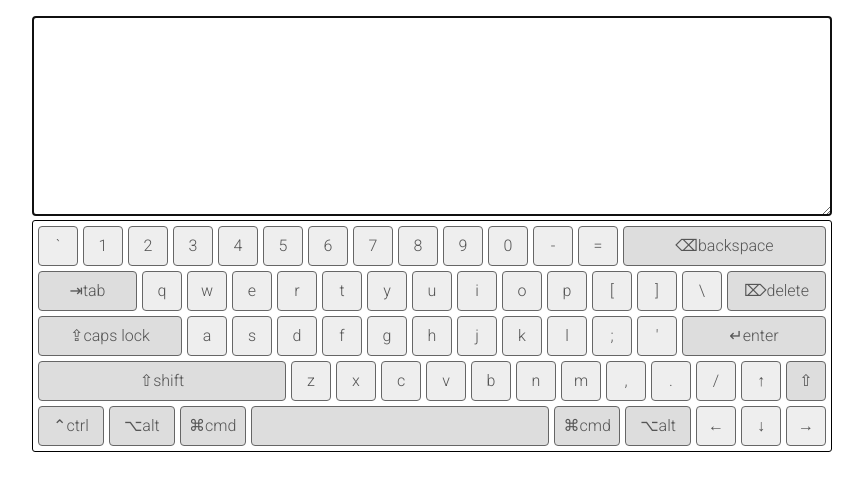
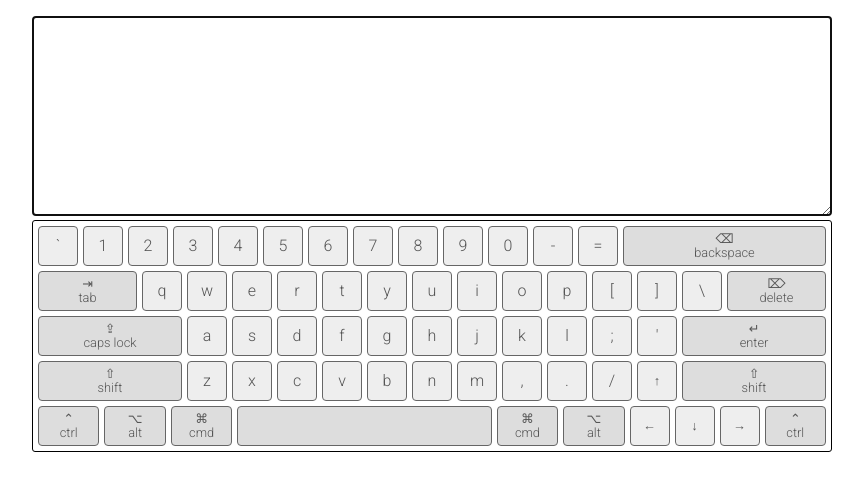
Before and after one commit to phoinixru/virtual-keyboard, a website with bundled scripts: page index.html in a window 1280 px wide. Shown: the whole page, without its empty margins (208-1071 px from the left). Built offline with nearby package versions, Linux system fonts and the light colour scheme.

Commit message:
fix: add right control button

```diff
--- a/assets/js/keyboard.js
+++ b/assets/js/keyboard.js
@@ -19,7 +19,7 @@ const LAYOUT = [
   ['Tab', 'KeyQ', 'KeyW', 'KeyE', 'KeyR', 'KeyT', 'KeyY', 'KeyU', 'KeyI', 'KeyO', 'KeyP', 'BracketLeft', 'BracketRight', 'Backslash', 'Delete'],
   ['CapsLock', 'KeyA', 'KeyS', 'KeyD', 'KeyF', 'KeyG', 'KeyH', 'KeyJ', 'KeyK', 'KeyL', 'Semicolon', 'Quote', 'Enter'],
   ['ShiftLeft', 'KeyZ', 'KeyX', 'KeyC', 'KeyV', 'KeyB', 'KeyN', 'KeyM', 'Comma', 'Period', 'Slash', 'ArrowUp', 'ShiftRight'],
-  ['ControlLeft', 'AltLeft', 'MetaLeft', 'Space', 'MetaRight', 'AltRight', 'ArrowLeft', 'ArrowDown', 'ArrowRight'],
+  ['ControlLeft', 'AltLeft', 'MetaLeft', 'Space', 'MetaRight', 'AltRight', 'ArrowLeft', 'ArrowDown', 'ArrowRight', 'ControlRight'],
 ];
 
 export default class VirtualKeyboard {
--- a/sass/components/_keyboard.scss
+++ b/sass/components/_keyboard.scss
@@ -49,14 +49,19 @@
     background: var(--bg-button-hover);
   }
 
-  &_pressed,
-  &:active {
-    background: var(--bg-button-pressed);
+  &[data-icon] {
+    flex-direction: column;
+    font-size: 0.8em;
   }
 
   &_functional {
     flex-grow: 1;
     background: var(--bg-button-functional);
+  }
+
+  &_pressed,
+  &:active {
+    background: var(--bg-button-pressed);
   }
 
   &_arrow:after {
@@ -68,11 +73,7 @@
   }
 
   &_ShiftRight {
-    flex-grow: unset;
 
-    &:after {
-      display: none;
-    }
   }
 
 }
```
Also changed, not shown: assets/styles/main.css, 1 other file.
